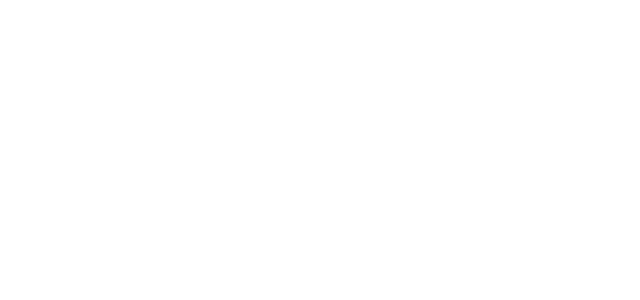
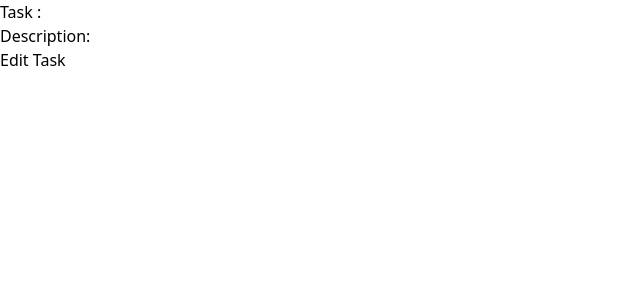
Before and after one commit to vamsigajula14/Progress-Tracker-Frontend, a React (Vite) app: page /task/edit/1 in a window 1280 px wide. Before the commit this address had no page. Shown: the top 300 px of the page, without its empty margins (0-640 px from the left). Built offline with nearby package versions, Linux system fonts and the light colour scheme; no server answers; sample sign-in values are in the browser's storage.

Commit message:
Task edit component completed

```diff
--- a/src/App.jsx
+++ b/src/App.jsx
@@ -12,6 +12,7 @@
 import {NewProject} from './pages/NewProject';
 import { EditProject } from './pages/EditProject';
 import {AddTask} from "./pages/AddTask";
+import {EditTask} from "./pages/EditTask";
 
 function App() {
   return (
@@ -27,6 +28,7 @@
             <Route path = "/project/new" element={<NewProject/>} />
             <Route path = "/project/edit/:id" element={<EditProject />} />
             <Route path='/task/new/:id' element={<ProtectedRoute><AddTask/></ProtectedRoute>}/>
+            <Route path='/task/edit/:id' element={<ProtectedRoute><EditTask/></ProtectedRoute>} />
         </Routes>
       </BrowserRouter>
   );
--- /dev/null
+++ b/src/pages/EditTask.jsx
@@ -0,0 +1,77 @@
+import {useState,useEffect} from "react";
+import axios from "axios";
+import {useNavigate,useParams} from "react-router-dom";
+
+export function EditTask(){
+        const [name,setName] = useState("");
+        const [description,setDescription] = useState("");
+        const [status,setStatus] = useState("");
+        const [progress,setProgress] = useState(0);
+        const [loading,setLoading] = useState(false);
+        const token = localStorage.getItem("token");
+        const [projectId,setProjectId] = useState(null);
+        const {id} = useParams()
+        const navigator = useNavigate();
+        async function editTask(event){
+            event.preventDefault();
+            setLoading(true);
+            if(name.trim().length === 0 || description.trim().length === 0){
+                alert("Any field is empty");
+                return;
+            }
+            const response = await axios.put(`https://progress-tracker-backend-hyf8.onrender.com/api/tasks/${id}`,{
+                name,description,status,progress
+            },{
+                headers : {
+                    Authorization : `Bearer ${token}`
+                }
+            })
+            if(response.data.success === true){
+                alert("Task successfully edit");
+                navigator(`/projects/${projectId}`);
+            }
+        }
+        async function fetch(){
+            try{
+                const response = await axios.get(`https://progress-tracker-backend-hyf8.onrender.com/api/tasks/${id}`,{
+                    headers : {
+                        Authorization : `Bearer ${token}`
+                    }
+                })
+                if(response.data.success === true){
+                    setName(response.data.task.name);
+                    setDescription(response.data.task.description);
+                    setStatus(response.data.task.status);
+                    setProgress(response.data.task.progress);
+                    setProjectId(response.data.task.projectId);
+                }else{
+                    alert(response.data.error.message);
+                }
+
+            }catch(err){
+                if(err.response && err.response.status === 403){
+                    alert("Session timeout");
+                    localStorage.removeTime('token');
+                    navigator("/login");
+                }else{
+                    alert(err.message);
+                }
+            }
+        }
+        useEffect(()=>{
+            fetch();
+        },[])
+        return <div>
+        <form onSubmit={editTask} >
+            <div>
+                <label htmlFor="name">Task :</label>
+                <input type="text" value = {name} onChange={e=>setName(e.target.value)} />
+            </div>
+            <div>
+                <label htmlFor="description">Description:</label>
+                <input type="text" value = {description} onChange={e=>setDescription(e.target.value)} />
+            </div>
+            { loading ? <h2>Editing task</h2>  : (<button type="submit">Edit Task</button>)}
+        </form>
+    </div>
+}
--- a/src/pages/ProjectDetails.jsx
+++ b/src/pages/ProjectDetails.jsx
@@ -117,7 +117,7 @@
                 <h4>
                   {task.name} - Progress: {task.progress}%
                 </h4>
-                <button onClick={() => alert("Edit Task " + task._id)}>
+                <button onClick={() => navigate(`/task/edit/${task._id}`)}>
                   Edit
                 </button>
                 <button onClick={() => deleteTask(task._id)}>Delete</button>
```
